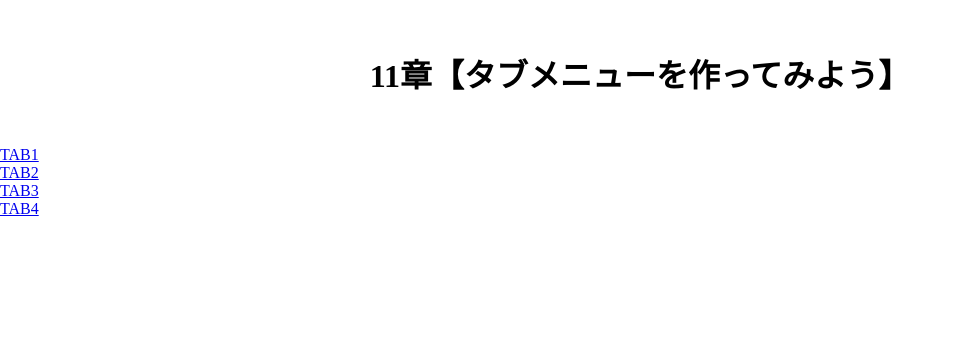
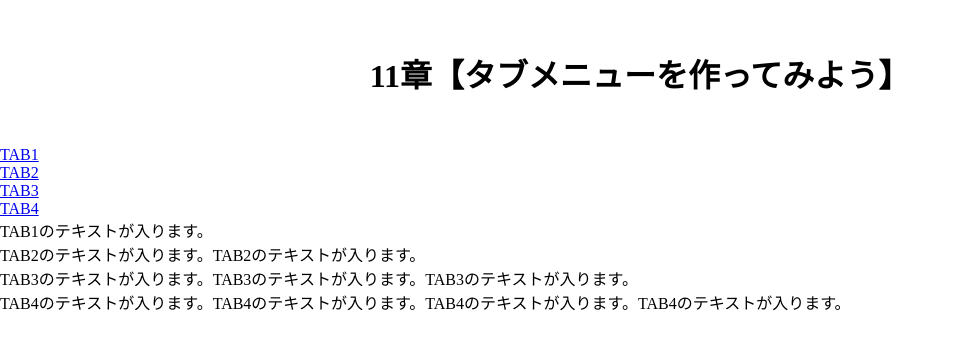
Before and after one commit to shihori2525/review_Javascript, a plain HTML site: page Tabbar-Lesson/index.html in a window 1280 px wide. Shown: the whole page, without its empty margins (0-954 px from the left). Drawn offline with Linux system fonts and the light colour scheme; files that its build step writes are made by us from their sources.

Commit message:
[Add]index

```diff
--- a/Tabbar-Lesson/index.html
+++ b/Tabbar-Lesson/index.html
@@ -9,7 +9,6 @@
 
   <body>
     <h1>11章【タブメニューを作ってみよう】</h1>
-  </body>
 
   <div class="wrap">
     <ul id="tab-menu">
@@ -18,5 +17,27 @@
       <li><a href="#tab3" class="active">TAB3</a></li>
       <li><a href="#tab4" class="active">TAB4</a></li>
     </ul>
+
+    <div id="tab-contents">
+      <div id="tab1" class="tab">
+        <p>TAB1のテキストが入ります。</p>
+      </div>
+
+      <div id="tab2" class="tab">
+        <p>TAB2のテキストが入ります。TAB2のテキストが入ります。</p>
+      </div>
+
+      <div id="tab3" class="tab">
+        <p>TAB3のテキストが入ります。TAB3のテキストが入ります。TAB3のテキストが入ります。</p>
+      </div>
+
+      <div id="tab4" class="tab">
+        <p>TAB4のテキストが入ります。TAB4のテキストが入ります。TAB4のテキストが入ります。TAB4のテキストが入ります。</p>
+      </div>
+    </div>
   </div>
+
+  <script src="js/jquery.min.js"></script>
+  <script src="js/script.js"></script>
+  </body>
 </html>
```
